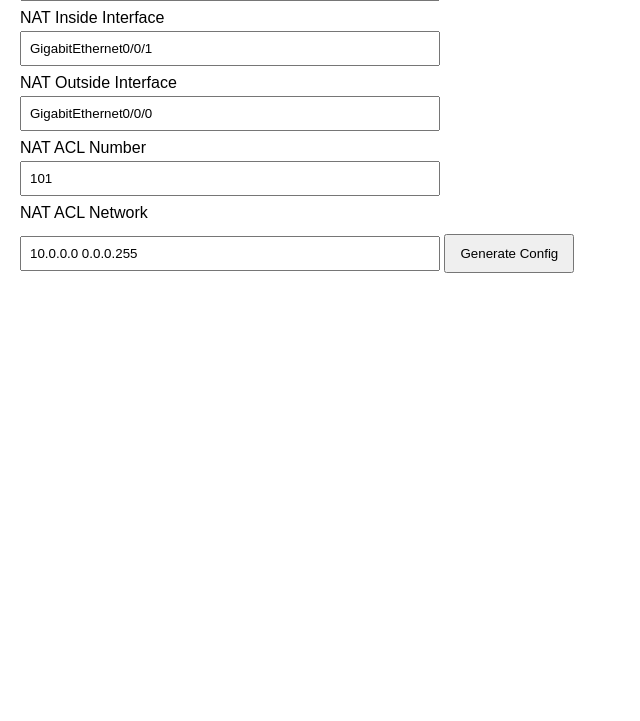
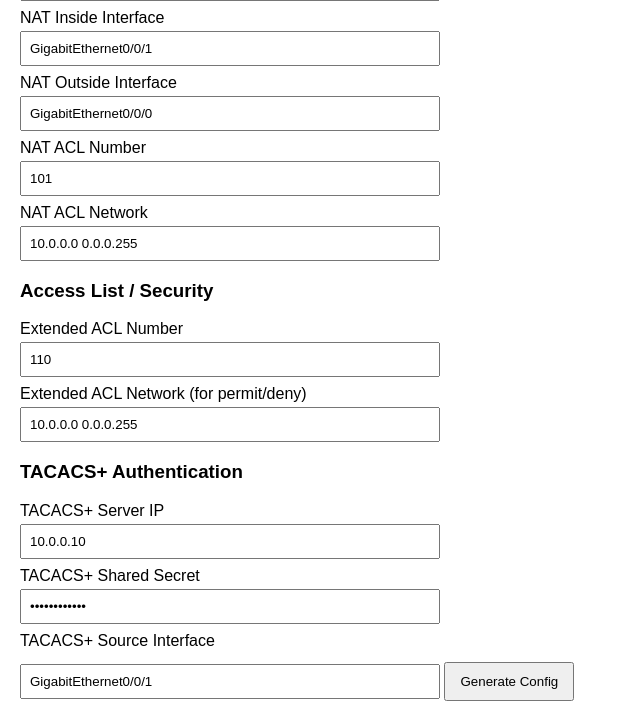
Before and after one commit to mossyrik78/repo, a Flask app: page / in a window 1280 px wide. Shown: the part 2894-3615 px from the top of the page, without its empty margins (0-640 px from the left). Before the commit the page ends 3167 px from the top, so only its background shows below. Run offline with Flask 2, Linux system fonts and the light colour scheme.

Commit message:
Add ACL and TACACS+ support to router config builder

```diff
--- a/app.py
+++ b/app.py
@@ -64,6 +64,11 @@ def index():
             "nat_outside": request.form.get("nat_outside", "GigabitEthernet0/0/0"),
             "acl_nat": request.form.get("acl_nat", "101"),
             "acl_nat_network": request.form.get("acl_nat_network", "10.0.0.0 0.0.0.255"),
+            "acl_extended": request.form.get("acl_extended", "110"),
+            "acl_extended_network": request.form.get("acl_extended_network", "10.0.0.0 0.0.0.255"),
+            "tacacs_server": request.form.get("tacacs_server", "10.0.0.10"),
+            "tacacs_key": request.form.get("tacacs_key", "tacacsSecret"),
+            "tacacs_source_intf": request.form.get("tacacs_source_intf", "GigabitEthernet0/0/1"),
         }
 
         config_text = render_config("template.j2", context)
--- a/templates/index.html
+++ b/templates/index.html
@@ -139,6 +139,23 @@
         <label for="acl_nat_network">NAT ACL Network</label>
         <input type="text" id="acl_nat_network" name="acl_nat_network" value="10.0.0.0 0.0.0.255" />
 
+        <h3>Access List / Security</h3>
+        <label for="acl_extended">Extended ACL Number</label>
+        <input type="text" id="acl_extended" name="acl_extended" value="110" />
+
+        <label for="acl_extended_network">Extended ACL Network (for permit/deny)</label>
+        <input type="text" id="acl_extended_network" name="acl_extended_network" value="10.0.0.0 0.0.0.255" />
+
+        <h3>TACACS+ Authentication</h3>
+        <label for="tacacs_server">TACACS+ Server IP</label>
+        <input type="text" id="tacacs_server" name="tacacs_server" value="10.0.0.10" />
+
+        <label for="tacacs_key">TACACS+ Shared Secret</label>
+        <input type="password" id="tacacs_key" name="tacacs_key" value="tacacsSecret" />
+
+        <label for="tacacs_source_intf">TACACS+ Source Interface</label>
+        <input type="text" id="tacacs_source_intf" name="tacacs_source_intf" value="GigabitEthernet0/0/1" />
+
         <button type="submit">Generate Config</button>
       </form>
     </div>
```
Also changed, not shown: template.j2 (+15 -0 lines).
